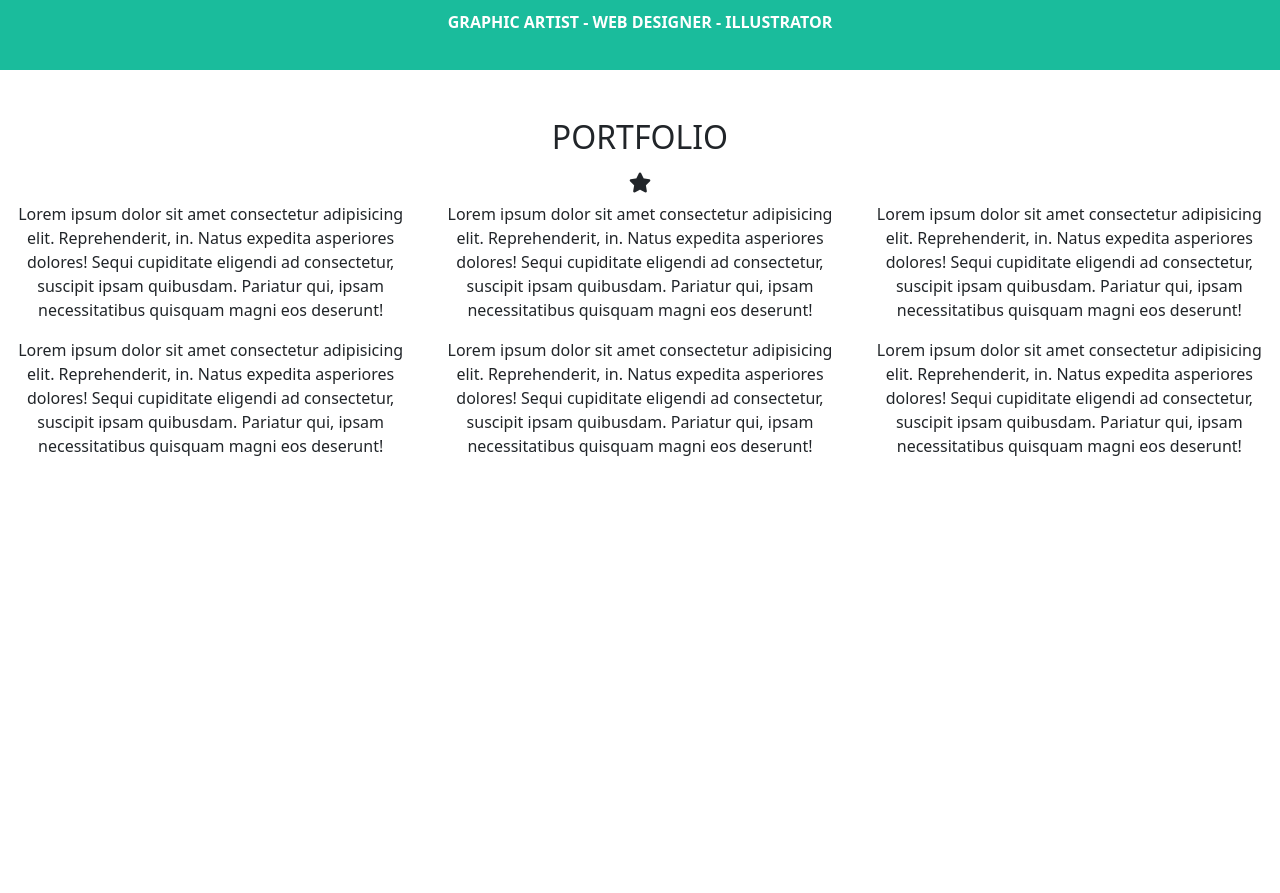
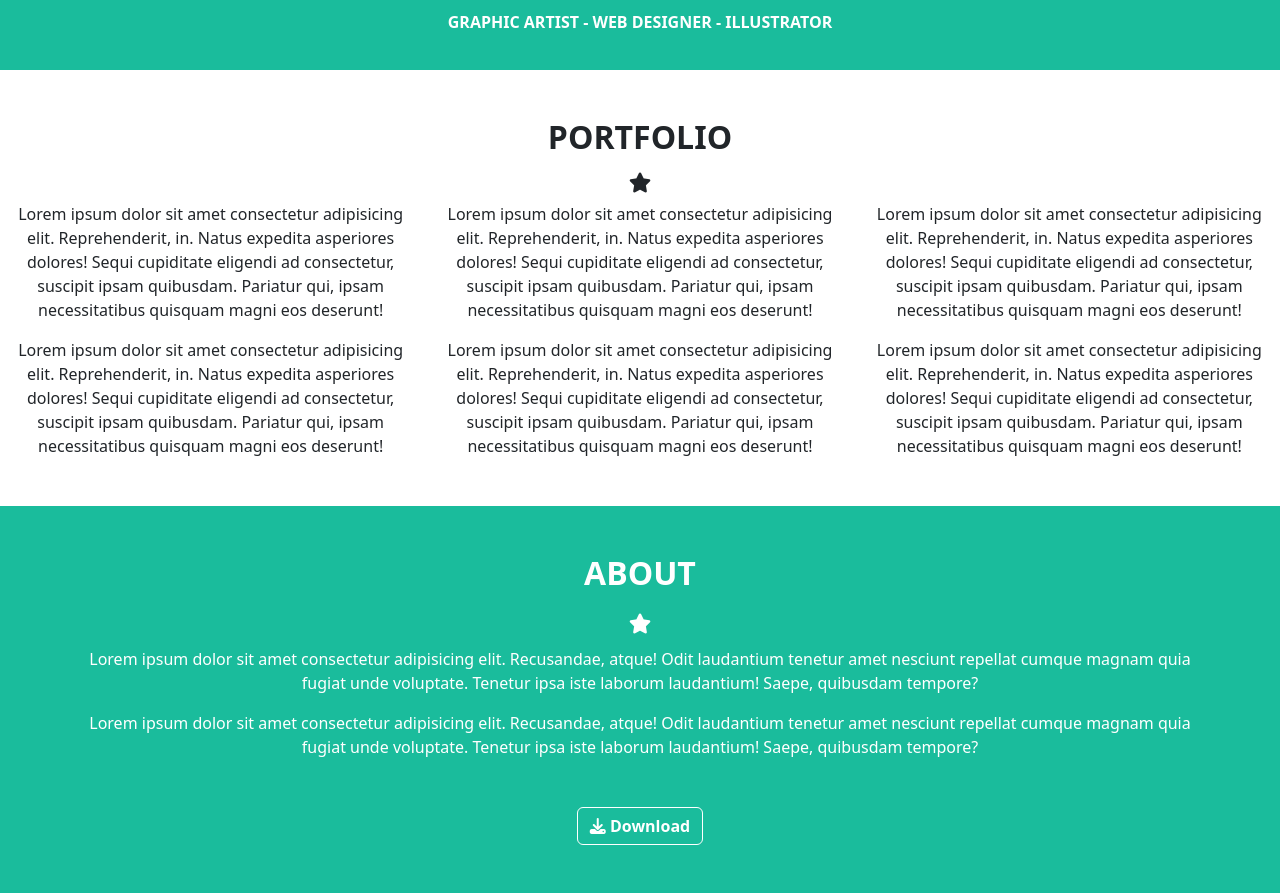
Before and after one commit to Gabriele-Cavallo/html-css-bootstrap-freelancer, a plain HTML site: page index.html in a window 1280 px wide. Shown: the part 224-1117 px from the top of the page. Before the commit the page ends 800 px from the top, so only its background shows below. Drawn offline with nearby package versions, Linux system fonts and the light colour scheme.

Commit message:
feat: add about us section

```diff
--- a/index.html
+++ b/index.html
@@ -40,7 +40,7 @@
 
         <!-- Portfolio Section -->
         <section class="text-center py-5">
-            <h2>PORTFOLIO</h2>
+            <h2 class="fw-semibold">PORTFOLIO</h2>
             <div class="star py-1"><i class="fa-solid fa-star"></i></div>
             <div class="row px-2 gy-3">
                 <div class="col-12 col-md-6 col-lg-4">Lorem ipsum dolor sit amet consectetur adipisicing elit. Reprehenderit, in. Natus expedita asperiores dolores! Sequi cupiditate eligendi ad consectetur, suscipit ipsam quibusdam. Pariatur qui, ipsam necessitatibus quisquam magni eos deserunt!</div>
@@ -52,6 +52,18 @@
             </div>
         </section>
         <!-- /Portfolio Section -->
+
+        <!-- About Us Section -->
+        <section class="py-5 text-center text-white ms-bg-lightgreen">
+            <h2 class="fw-semibold">ABOUT</h2>
+            <div class="star py-2"><i class="fa-solid fa-star"></i></div>
+            <div class="row px-5 gy-3">
+                <div class="col-12 px-5">Lorem ipsum dolor sit amet consectetur adipisicing elit. Recusandae, atque! Odit laudantium tenetur amet nesciunt repellat cumque magnam quia fugiat unde voluptate. Tenetur ipsa iste laborum laudantium! Saepe, quibusdam tempore?</div>
+                <div class="col-12 px-5">Lorem ipsum dolor sit amet consectetur adipisicing elit. Recusandae, atque! Odit laudantium tenetur amet nesciunt repellat cumque magnam quia fugiat unde voluptate. Tenetur ipsa iste laborum laudantium! Saepe, quibusdam tempore?</div>
+            </div>
+            <button class="mt-5 text-white fw-semibold btn border-white"><i class="fa-solid fa-download"></i> Download</button>
+        </section>
+        <!-- /About Us Section -->
     </main>
 
     <!-- Bootstrap JS -->
```
